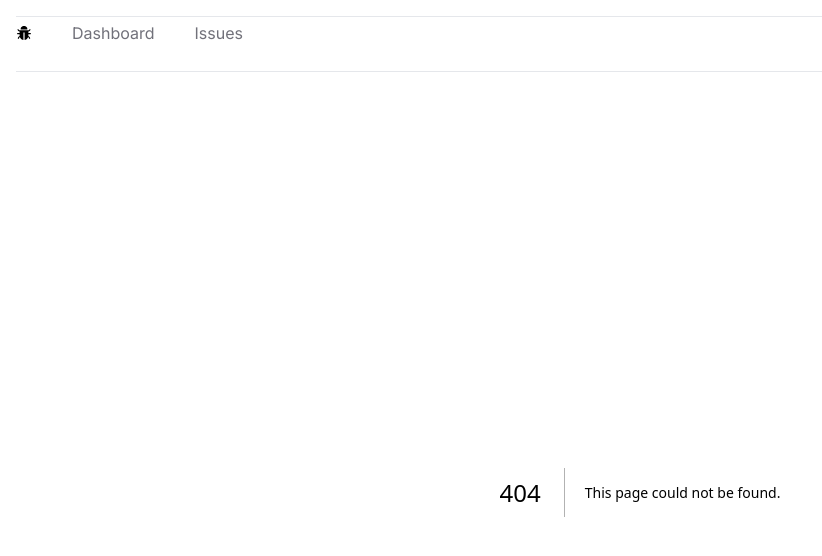
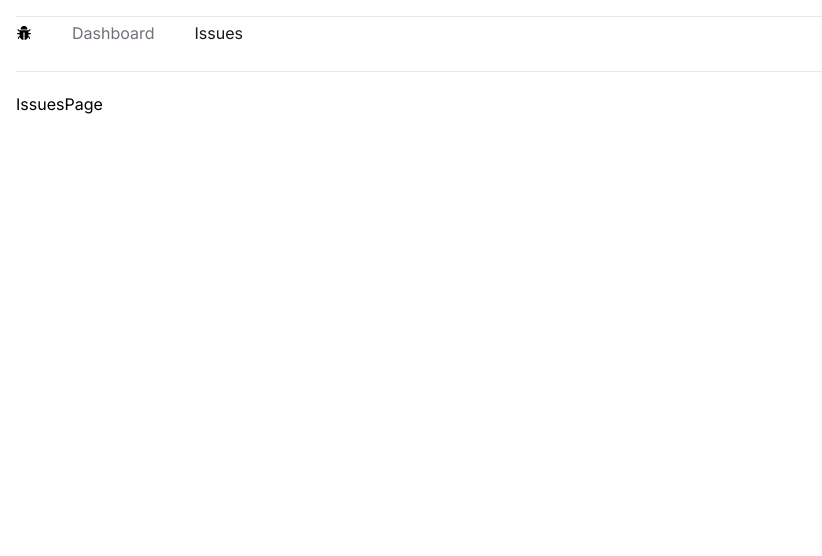
Before and after one commit to Akbar1437/next-app, a Next.js app: page /issues in a window 1280 px wide. Before the commit this address had no page. Shown: the top 556 px of the page, without its empty margins (0-822 px from the left). Built offline with nearby package versions, Linux system fonts and the light colour scheme.

Commit message:
add style in active link

```diff
--- a/app/NavBar.tsx
+++ b/app/NavBar.tsx
@@ -1,8 +1,13 @@
+"use client";
 import Link from "next/link";
+import { usePathname } from "next/navigation";
 import React from "react";
 import { AiFillBug } from "react-icons/ai";
+import classNames from "classnames";
 
 const NavBar = () => {
+  const currentPath = usePathname();
+
   const links = [
     {
       label: "Dashboard",
@@ -23,7 +28,11 @@ const NavBar = () => {
           {links.map((link) => (
             <Link
               key={link.href}
-              className="text-zinc-500 hover:text-zinc-800 transition-colors px-5"
+              className={classNames({
+                "text-zinc-900": link.href === currentPath,
+                "text-zinc-500": link.href !== currentPath,
+                "hover:text-zinc-800 transition-colors px-5": true,
+              })}
               href={link.href}
             >
               {link.label}
--- /dev/null
+++ b/app/issues/page.tsx
@@ -0,0 +1,7 @@
+import React from "react";
+
+const IssuesPage = () => {
+  return <div>IssuesPage</div>;
+};
+
+export default IssuesPage;
--- a/package.json
+++ b/package.json
@@ -13,6 +13,7 @@
     "@types/react": "18.2.48",
     "@types/react-dom": "18.2.18",
     "autoprefixer": "10.4.17",
+    "classnames": "^2.5.1",
     "eslint": "8.56.0",
     "eslint-config-next": "14.1.0",
     "next": "14.1.0",
```
Also changed, not shown: 1 other file (tests, documents, lock files or other folders).
